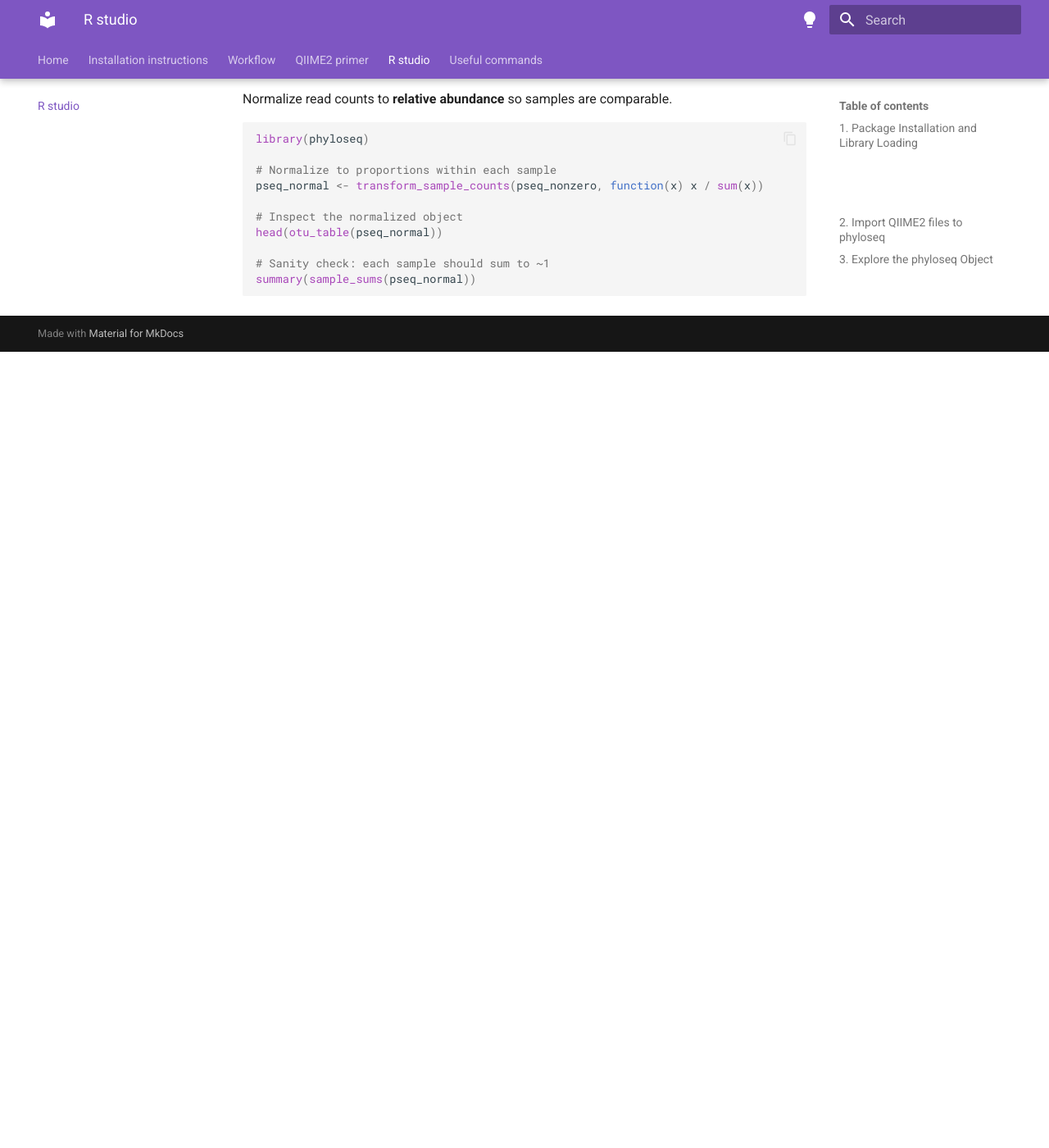
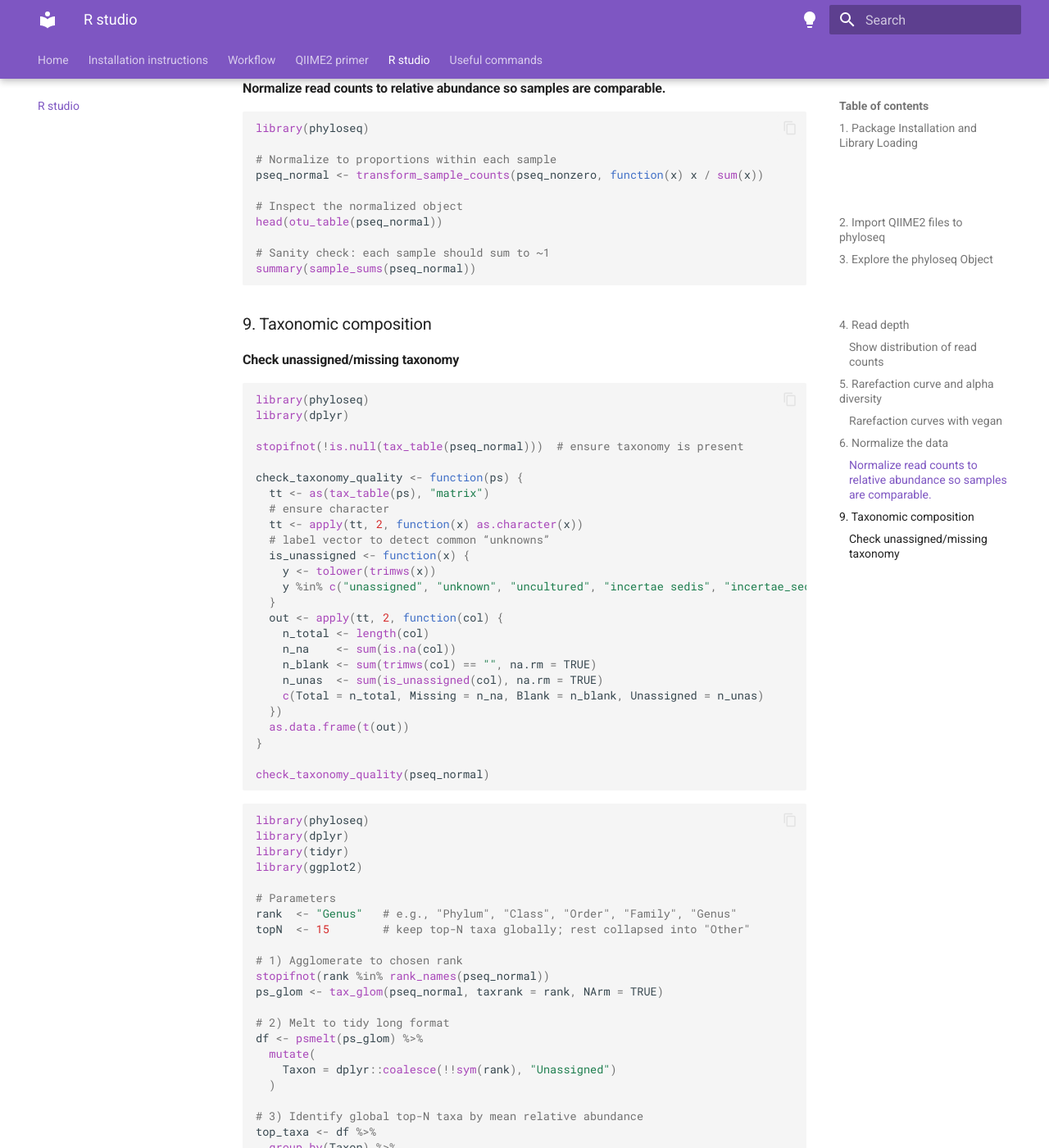
Before and after one commit to natashaztarora/bioinformatics_workflow_bme307, an MkDocs documentation site: the page built from docs/r_studio.md, in a window 1280 px wide and 1400 px high, scrolled down 5818 px. Shown: the whole window at 82% size. Built offline with MkDocs 1.6.1 and Material for MkDocs 9.7.7, drawn with Linux system fonts in a browser that asks for light colours; before the commit the page ends 6247 px from its top, so only the background shows below that; some of the changed text lies outside the part shown.

Commit message:
taxonomic barplots added

````diff
--- a/docs/r_studio.md
+++ b/docs/r_studio.md
@@ -316,9 +316,9 @@
 ObsR_plot   # just print it
 ```
 
-## 6. Normalize the data
+### 6. Normalize the data
 
-Normalize read counts to **relative abundance** so samples are comparable.
+#### Normalize read counts to **relative abundance** so samples are comparable.
 
 ```r
 library(phyloseq)
@@ -332,3 +332,89 @@
 # Sanity check: each sample should sum to ~1
 summary(sample_sums(pseq_normal))
 ```
+
+### 9. Taxonomic composition
+
+#### Check unassigned/missing taxonomy
+
+```r
+library(phyloseq)
+library(dplyr)
+
+stopifnot(!is.null(tax_table(pseq_normal)))  # ensure taxonomy is present
+
+check_taxonomy_quality <- function(ps) {
+  tt <- as(tax_table(ps), "matrix")
+  # ensure character
+  tt <- apply(tt, 2, function(x) as.character(x))
+  # label vector to detect common “unknowns”
+  is_unassigned <- function(x) {
+    y <- tolower(trimws(x))
+    y %in% c("unassigned", "unknown", "uncultured", "incertae sedis", "incertae_sedis")
+  }
+  out <- apply(tt, 2, function(col) {
+    n_total <- length(col)
+    n_na    <- sum(is.na(col))
+    n_blank <- sum(trimws(col) == "", na.rm = TRUE)
+    n_unas  <- sum(is_unassigned(col), na.rm = TRUE)
+    c(Total = n_total, Missing = n_na, Blank = n_blank, Unassigned = n_unas)
+  })
+  as.data.frame(t(out))
+}
+
+check_taxonomy_quality(pseq_normal)
+```
+
+```r
+library(phyloseq)
+library(dplyr)
+library(tidyr)
+library(ggplot2)
+
+# Parameters
+rank  <- "Genus"   # e.g., "Phylum", "Class", "Order", "Family", "Genus"
+topN  <- 15        # keep top-N taxa globally; rest collapsed into "Other"
+
+# 1) Agglomerate to chosen rank
+stopifnot(rank %in% rank_names(pseq_normal))
+ps_glom <- tax_glom(pseq_normal, taxrank = rank, NArm = TRUE)
+
+# 2) Melt to tidy long format
+df <- psmelt(ps_glom) %>%
+  mutate(
+    Taxon = dplyr::coalesce(!!sym(rank), "Unassigned")
+  )
+
+# 3) Identify global top-N taxa by mean relative abundance
+top_taxa <- df %>%
+  group_by(Taxon) %>%
+  summarise(mean_abund = mean(Abundance), .groups = "drop") %>%
+  arrange(desc(mean_abund)) %>%
+  slice_head(n = topN) %>%
+  pull(Taxon)
+
+# 4) Collapse others to "Other" and re-sum within sample
+df_bar <- df %>%
+  mutate(Taxon_collapsed = ifelse(Taxon %in% top_taxa, Taxon, "Other")) %>%
+  group_by(Sample, Taxon_collapsed) %>%
+  summarise(Abundance = sum(Abundance), .groups = "drop") %>%
+  left_join(
+    as(sample_data(ps_glom), "data.frame") %>% tibble::rownames_to_column("Sample"),
+    by = "Sample"
+  )
+
+# 5) Plot
+TopTaxa <- ggplot(df_bar, aes(x = Sample, y = Abundance, fill = Taxon_collapsed)) +
+  geom_col() +
+  scale_y_continuous(labels = scales::percent_format(accuracy = 1)) +
+  labs(
+    x = "Sample",
+    y = "Relative abundance",
+    fill = rank,
+    title = paste0("Taxonomic composition (", rank, ", top ", topN, ")")
+  ) +
+  theme_bw() +
+  theme(axis.text.x = element_text(angle = 90, vjust = 0.5, hjust = 1))
+
+TopTaxa
+```
````
